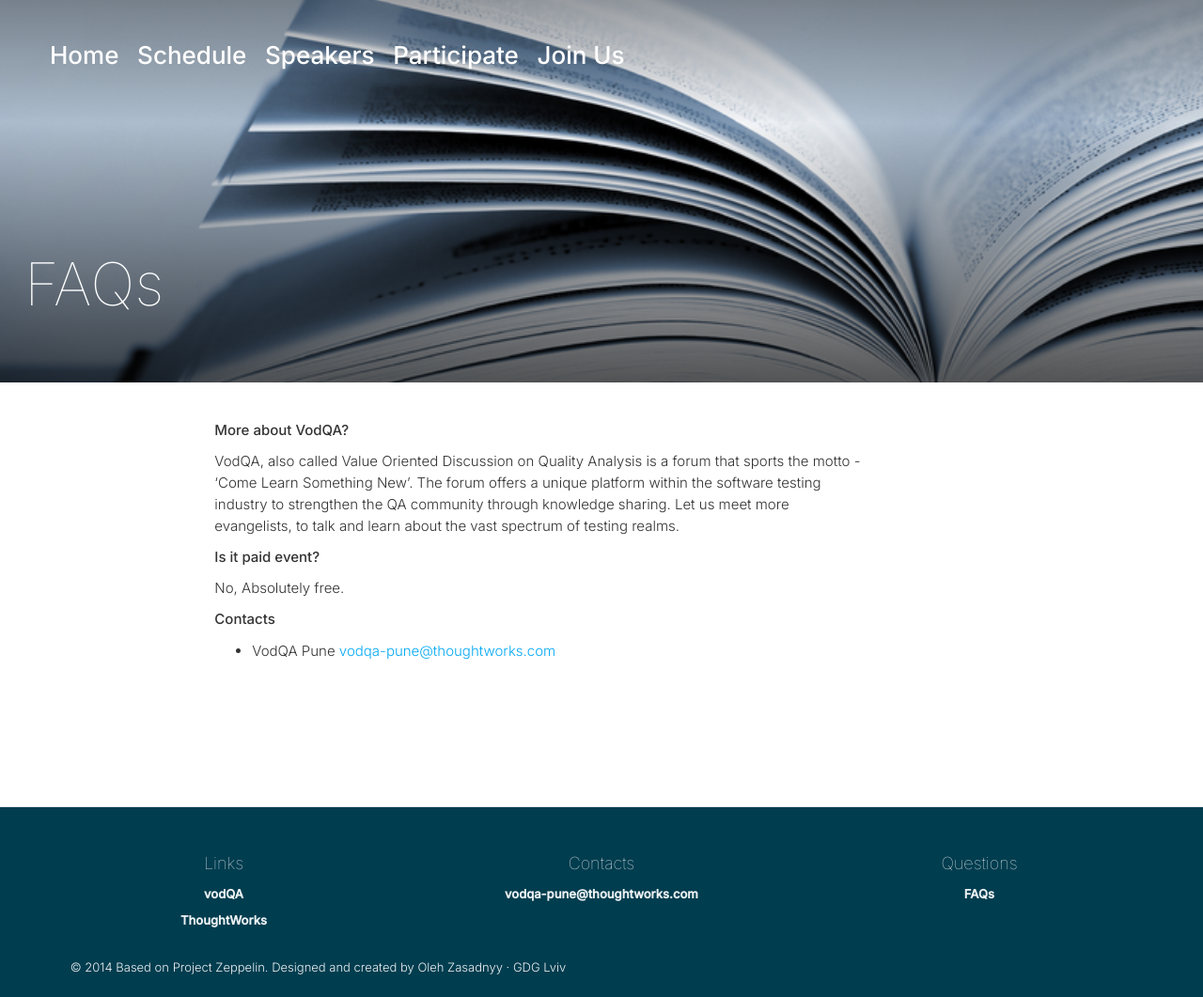
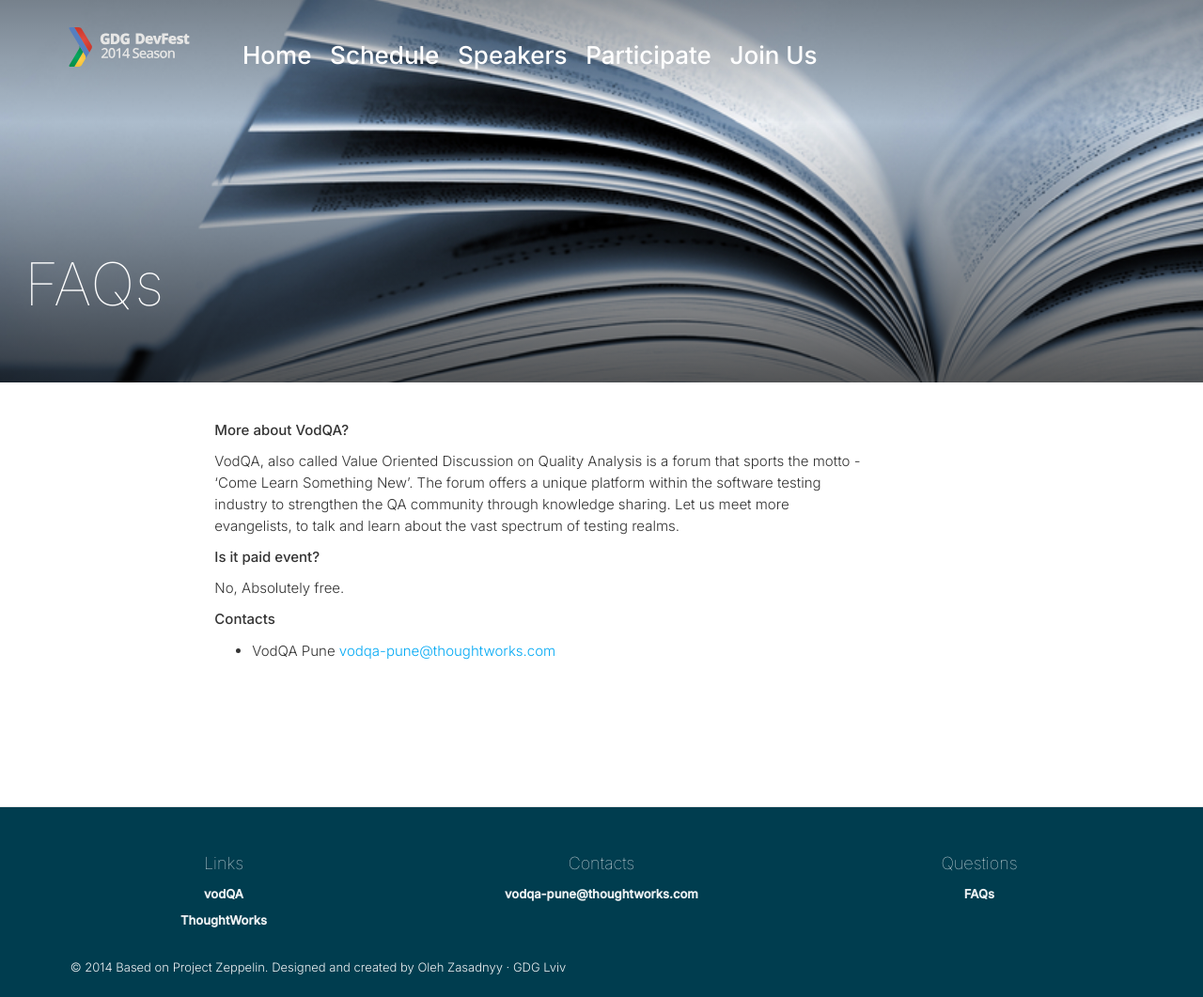
Before and after one commit to twpune/vodqa, a Jekyll site: the page built from faq.md, in a window 1280 px wide and 1061 px high. Shown: the whole window at 94% size. Built offline with Jekyll 4.4.1, drawn with Linux system fonts in a browser that asks for light colours; nearby versions of some CDN libraries; comment, search, counter and statistics services are not loaded.

Commit message:
Update navigation.html

```diff
--- a/_includes/navigation.html
+++ b/_includes/navigation.html
@@ -1,4 +1,4 @@
-<header id="top-header" class="top-header">
+<!--<header id="top-header" class="top-header">
     <div class="overlay white-solid"></div>
     <nav class="st-menu st-effect" id="menu">
         <div class="logo-navbar logo logo-dark visible-xs"></div>
@@ -29,3 +29,35 @@
         {% endfor %}
     </nav>
 </header>
+-->
+<header id="top-header" class="top-header">
+    <div class="overlay white-solid"></div>
+    <svg id="menu-trigger" class="menu-trigger icon icon-menu visible-xs" viewBox="0 0 32 32">
+        <use xlink:href="{{ site.baseurl }}/img/sprites/sprites.svg#icon-menu"></use>
+    </svg>
+    <a href="{{ site.baseurl }}/" id="logo-header" class="logo-header">
+        <div class="logo logo-light"></div>
+    </a>
+    <nav class="st-menu st-effect" id="menu">
+        <div class="logo-navbar logo logo-dark visible-xs"></div>
+        <ul>
+            {% for navigationLink in site.navigationLinks %}
+            <li>
+                <a class="{% if navigationLink.permalink != null and page.permalink == navigationLink.permalink %}current{% endif %}"  href="{% if navigationLink.permalink != null %} {{ navigationLink.permalink | prepend: site.baseurl }} {% else %} {{ navigationLink.link }} {% endif %}" {% if navigationLink.link != null %}target="_blank"{% endif %}>{{ navigationLink.text}}</a>
+            </li>
+            {% endfor %}
+        </ul>
+        <ul id="bottom-navlinks" class="bottom-navlinks visible-xs">
+            {% for bottomNavigationLink in site.bottomNavigationLinks %}
+            <li>
+                <a href="{% if bottomNavigationLink.permalink != null %} {{ bottomNavigationLink.permalink | prepend: site.baseurl }} {% else %} {{ bottomNavigationLink.link }} {% endif %}" {% if bottomNavigationLink.link != null %}target="_blank"{% endif %}>{{ bottomNavigationLink.text }}</a>
+            </li>
+            {% endfor %}
+        </ul>
+        {% for rightNavigationButton in site.rightNavigationButtons %}
+        <a href="{% if rightNavigationButton.permalink != null %} {{ rightNavigationButton.permalink | prepend: site.baseurl }} {% else %} {{ rightNavigationButton.link }} {% endif %}" class="right-nav-button right-nav-button-hidden btn btn-primary waves-effect waves-button waves-light waves-float pull-right hidden-xs hidden-sm" {% if rightNavigationButton.link != null %}target="_blank"{% endif %}>
+            {{ rightNavigationButton.text }}
+        </a>
+        {% endfor %}
+    </nav>
+</header>
```
